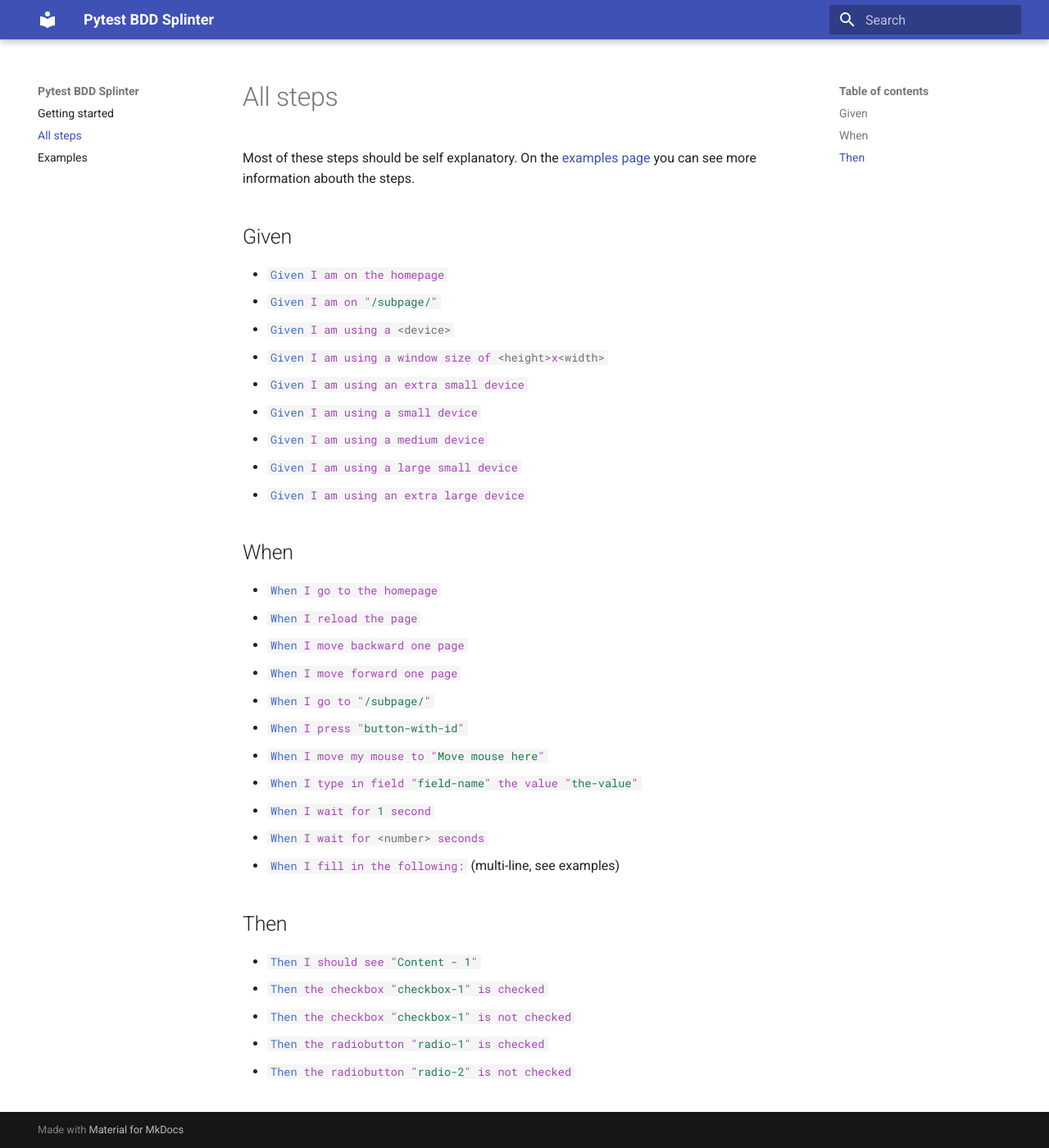
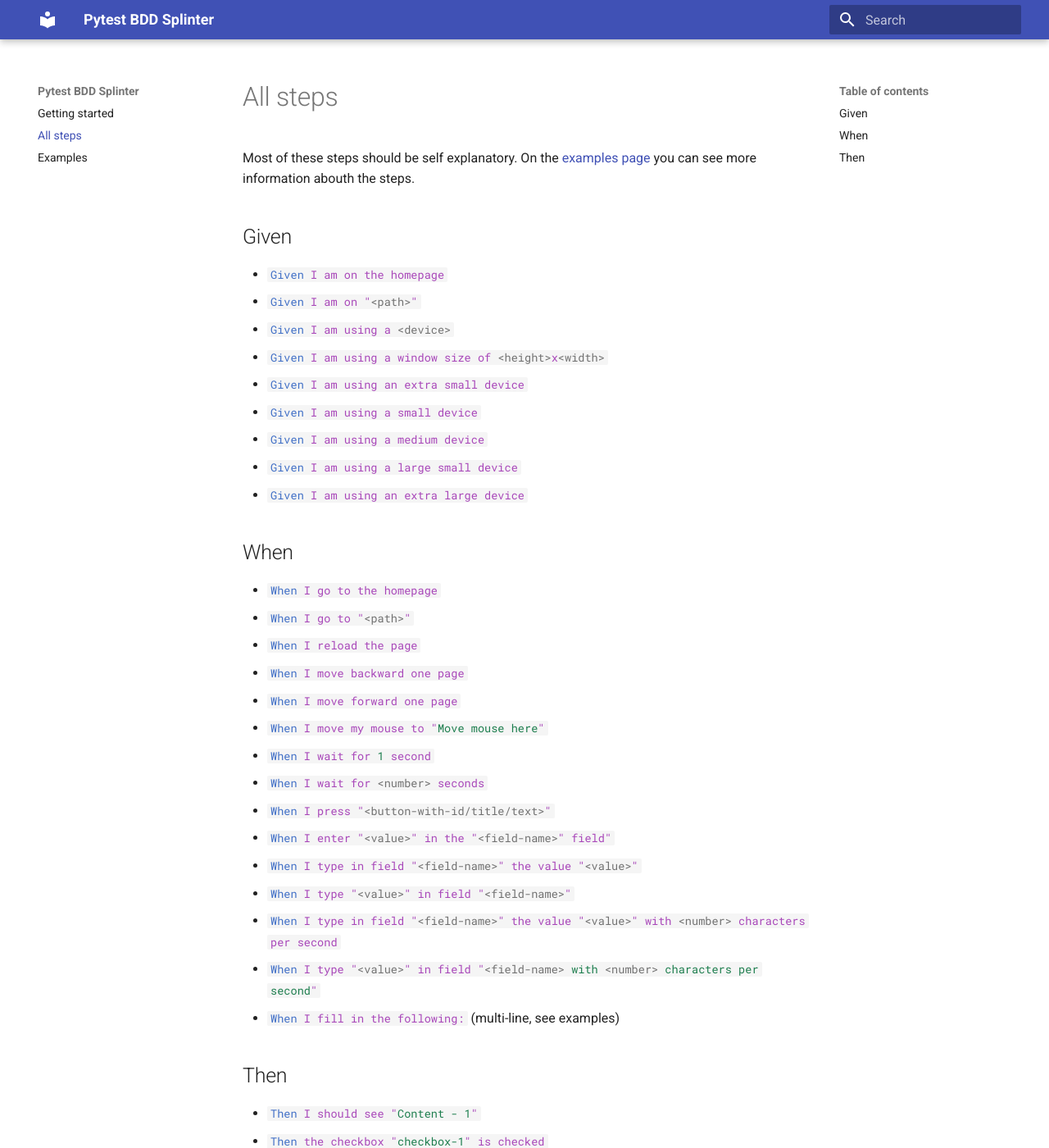
Before and after one commit to labd/pytest-bdd-splinter, an MkDocs documentation site: the page built from docs/overview.md, in a window 1280 px wide and 1400 px high. Shown: the whole window at 82% size. Built offline with MkDocs 1.6.1 and Material for MkDocs 9.7.7, drawn with Linux system fonts in a browser that asks for light colours.

Commit message:
Add a number of step aliases for form input

```diff
--- a/docs/overview.md
+++ b/docs/overview.md
@@ -5,7 +5,7 @@
 
 ## Given
 - `#!gherkin Given I am on the homepage`
-- `#!gherkin Given I am on "/subpage/"`
+- `#!gherkin Given I am on "<path>"`
 - `#!gherkin Given I am using a <device>`
 - `#!gherkin Given I am using a window size of <height>x<width>`
 - `#!gherkin Given I am using an extra small device`
@@ -16,15 +16,19 @@
 
 ## When
 - `#!gherkin When I go to the homepage`
+- `#!gherkin When I go to "<path>"`
 - `#!gherkin When I reload the page`
 - `#!gherkin When I move backward one page`
 - `#!gherkin When I move forward one page`
-- `#!gherkin When I go to "/subpage/"`
-- `#!gherkin When I press "button-with-id"`
 - `#!gherkin When I move my mouse to "Move mouse here"`
-- `#!gherkin When I type in field "field-name" the value "the-value"`
 - `#!gherkin When I wait for 1 second`
 - `#!gherkin When I wait for <number> seconds`
+- `#!gherkin When I press "<button-with-id/title/text>"`
+- `#!gherkin When I enter "<value>" in the "<field-name>" field"`
+- `#!gherkin When I type in field "<field-name>" the value "<value>"`
+- `#!gherkin When I type "<value>" in field "<field-name>"`
+- `#!gherkin When I type in field "<field-name>" the value "<value>" with <number> characters per second`
+- `#!gherkin When I type "<value>" in field "<field-name> with <number> characters per second"`
 - `#!gherkin When I fill in the following:` (multi-line, see examples)
 
 ## Then
```
Also changed, not shown: 2 other files.
